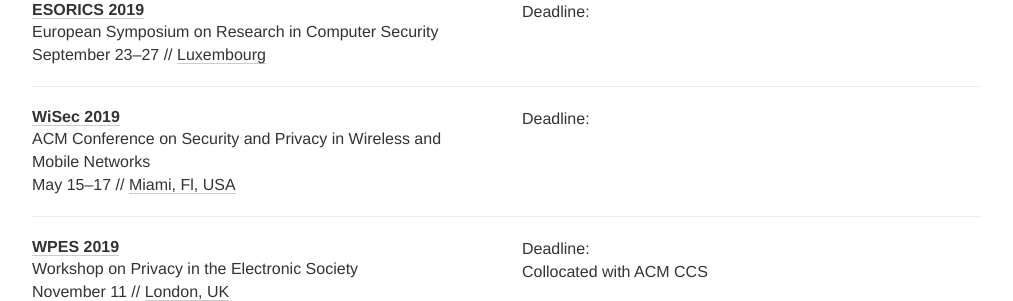
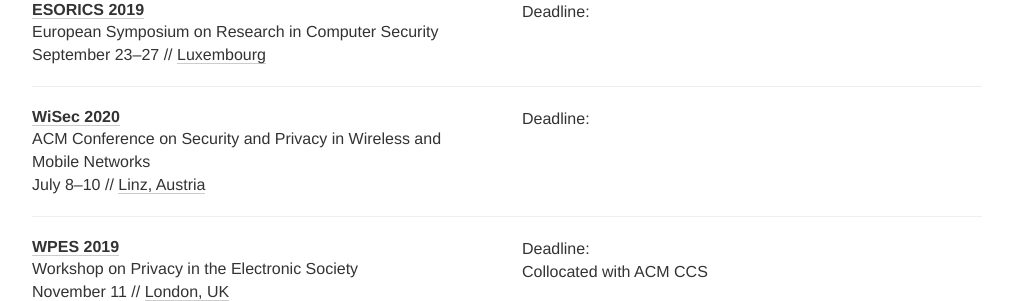
Before and after one commit to sec-deadlines/sec-deadlines.github.io, a Jekyll site: the page built from index.html, in a window 1280 px wide and 900 px high, scrolled down 965 px. Shown: the part 152-453 px from the top of the window, without its empty margins (133-1146 px from the left). Built offline with Jekyll 4.4.1, drawn with Linux system fonts in a browser that asks for light colours; nearby versions of some CDN libraries; comment, search, counter and statistics services are not loaded.

Commit message:
Include WiSec 2020 (#38)
Replaced WiSec 2019 with WiSec 2020.

```diff
--- a/_data/conferences.yml
+++ b/_data/conferences.yml
@@ -90,11 +90,11 @@
 
 - name: WiSec
   description: ACM Conference on Security and Privacy in Wireless and Mobile Networks
-  year: 2019
-  link: https://wisec19.fiu.edu
-  deadline: "2019-01-25 23:59"
-  date: May 15-17
-  place: Miami, Fl, USA
+  year: 2020
+  link: https://wisec2020.ins.jku.at/
+  deadline: "2020-02-28 23:59"
+  date: July 8-10
+  place: Linz, Austria
   tags: [SEC, PRIV]
 
 
```
